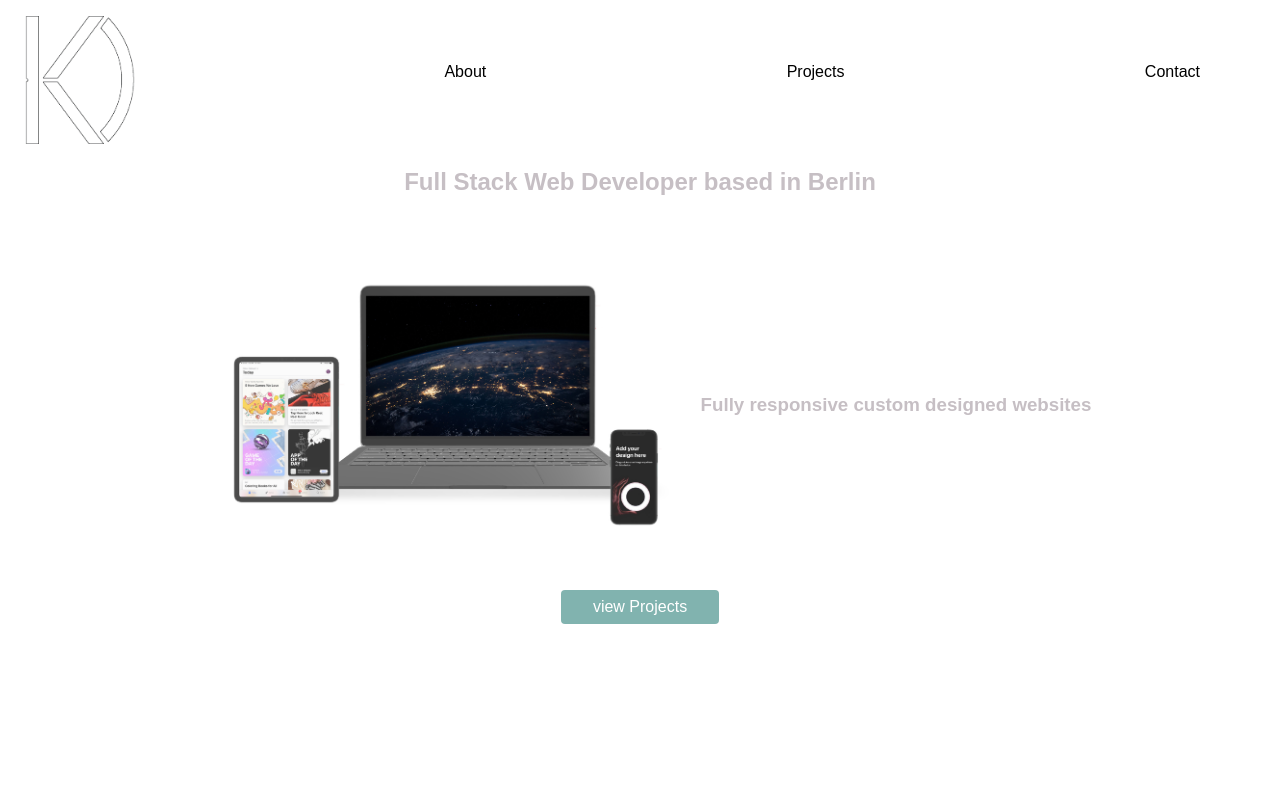
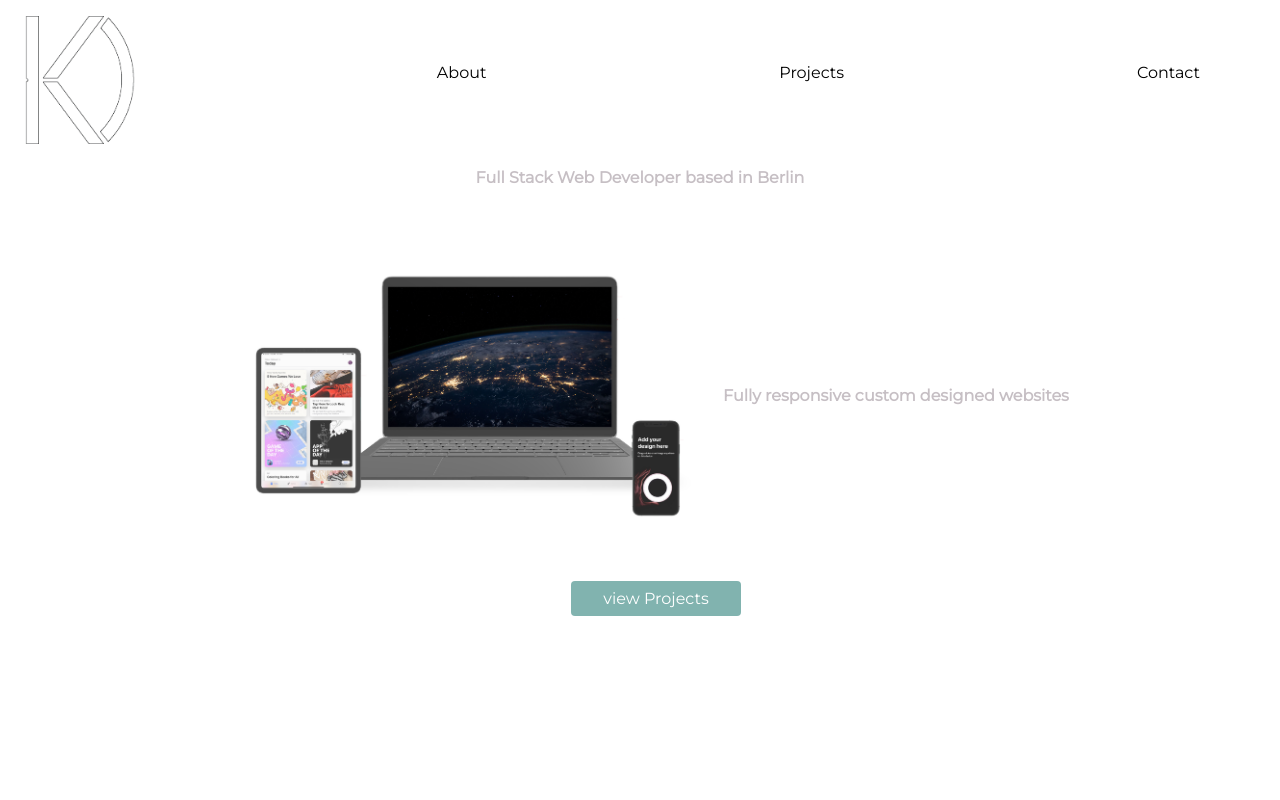
Before and after one commit to kdauer/portfolio, a React (Create React App) app: page / in a window 1280 px wide. Shown: the top 800 px of the page. Built offline with nearby package versions, Linux system fonts and the light colour scheme.

Commit message:
fnished styling for real

```diff
--- a/src/App.css
+++ b/src/App.css
@@ -248,6 +248,7 @@
 
 * {
   font-family: "Montserrat", sans-serif;
+  font-size: 16px;
   padding: 0;
   margin: 0;
 }
@@ -280,6 +281,7 @@
 
 .LinkDiv {
   padding: 0.5em 2em;
+  margin-left: 2em;
   background-color: rgb(129, 179, 175);
   border-radius: 4px;
 }
--- a/src/index.css
+++ b/src/index.css
@@ -1,13 +1,8 @@
-body {
+@import url("https://fonts.googleapis.com/css?family=Montserrat&display=swap");
+
+* {
+  font-family: "Montserrat", sans-serif;
+  font-size: 16px;
+  padding: 0;
   margin: 0;
-  font-family: -apple-system, BlinkMacSystemFont, 'Segoe UI', 'Roboto', 'Oxygen',
-    'Ubuntu', 'Cantarell', 'Fira Sans', 'Droid Sans', 'Helvetica Neue',
-    sans-serif;
-  -webkit-font-smoothing: antialiased;
-  -moz-osx-font-smoothing: grayscale;
 }
-
-code {
-  font-family: source-code-pro, Menlo, Monaco, Consolas, 'Courier New',
-    monospace;
-}
```
Also changed, not shown: 6 other files (tests, documents, lock files or other folders).
